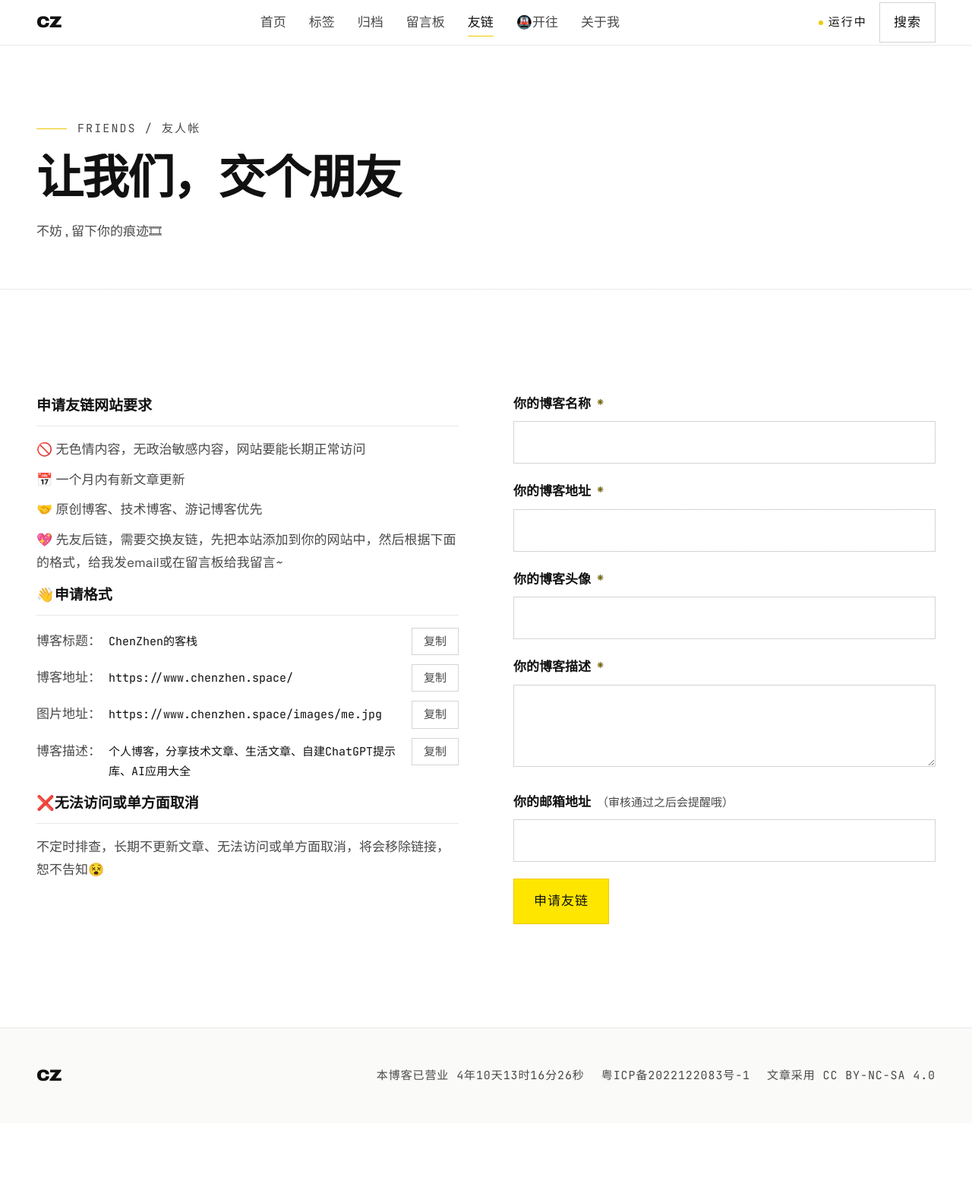
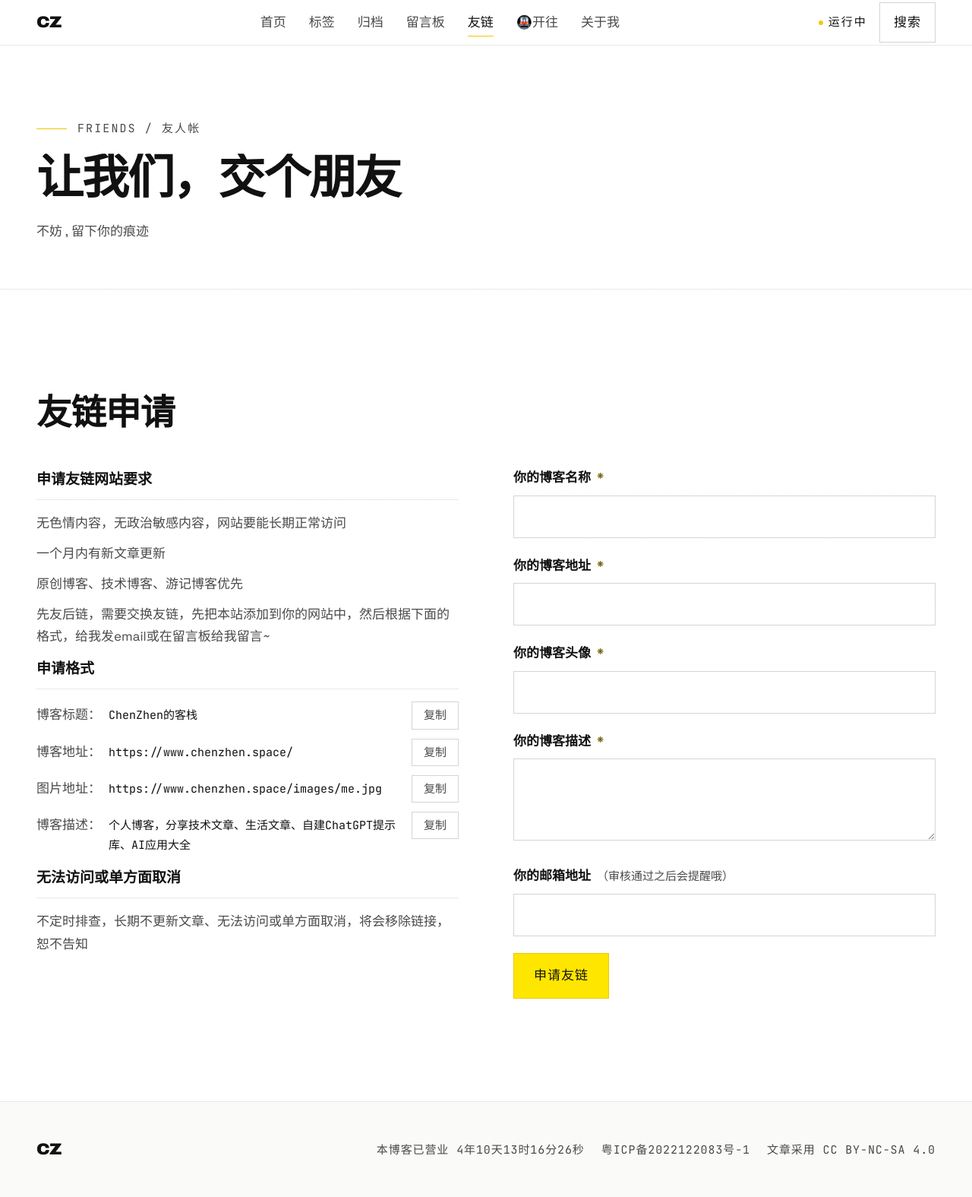
Before and after one commit to chenzhen7/cz-blog, a Spring app: page /friends in a window 1280 px wide. Shown: the whole page at 76% size. Before the commit the page ends 1423 px from the top, so only its background shows below. Run offline with Thymeleaf, Linux system fonts and the light colour scheme; the template is opened without the code that fills it, so the values that code supplies are empty; database files in the repository are not loaded; some web fonts are replaced.

Commit message:
style(friends): 星图排到申请表单之上，申请区补「友链申请」标题，去掉页面 emoji
- 友链网络整节移到前面：先让访客看见「这里已经有哪些朋友」，再谈「怎么加入」。
  星图不再是 .flush（它现在紧跟页头，要用完整的上边距）；
  申请节改成 .flush，且只在 friendlinks 非空时才加 —— 友链一条都没有时
  星图整节不渲染，那一节就是页头下面的第一节，去掉上边距会把标题贴到页头线上。
- 申请区补 <h2 class="sec-title">友链申请</h2>，与「友情链接」共用 .sec-head。
- 去掉页面正文里的 emoji（🎞 🚫 📅 🤝 💖 👋 ❌ 😵）：这套视觉是纸墨 + 单一信号黄，
  彩色 emoji 是配色表之外的颜色。导航的 🚇开往 属于既有信息架构，不动。

Co-Authored-By: Claude <noreply@anthropic.com>

```diff
--- a/src/main/resources/static/css/site.css
+++ b/src/main/resources/static/css/site.css
@@ -1032,7 +1032,7 @@ button { font: inherit; }
    19. 友链页
    ========================================================================== */
 
-/* 上半：左边申请要求与格式，右边申请表单。窄屏堆叠 */
+/* 友链申请（排在星图**之后**，先看朋友再谈加入）：左边申请要求与格式，右边申请表单。窄屏堆叠 */
 .fr-apply { display: grid; grid-template-columns: minmax(0, 1fr); gap: 56px; }
 @media (min-width: 1024px) { .fr-apply { grid-template-columns: minmax(0, 1fr) minmax(0, 1fr); gap: 72px; } }
 
--- a/src/main/resources/templates/friends.html
+++ b/src/main/resources/templates/friends.html
@@ -31,89 +31,15 @@
                 <span class="mono">Friends / 友人帐</span>
             </div>
             <h1 class="page-title wipe-in">让我们，交个朋友</h1>
-            <p class="page-lead rise">不妨 , 留下你的痕迹🎞</p>
+            <p class="page-lead rise">不妨 , 留下你的痕迹</p>
         </div>
     </header>
 
-    <section class="section">
-        <div class="wrap">
-            <div class="fr-apply rise">
-
-                <!--/* 左栏：申请要求 + 申请格式。文案与改版前逐字一致。 */-->
-                <div class="fr-rules">
-                    <h3>申请友链网站要求</h3>
-                    <p>🚫 无色情内容，无政治敏感内容，网站要能长期正常访问</p>
-                    <p>📅 一个月内有新文章更新</p>
-                    <p>🤝 原创博客、技术博客、游记博客优先</p>
-                    <p>💖 先友后链，需要交换友链，先把本站添加到你的网站中，然后根据下面的格式，给我发email或在留言板给我留言~</p>
-
-                    <h3>👋申请格式</h3>
-                    <!--/* 这四行的 id（blogTitle / blogAddress / blogPicture / blogDescription）
-                           是下面复制脚本的取值锚点，不能改名。
-                           原来复制图标是内联 onclick + SVG，这里换成带 data-copy 的 <button>，
-                           好处是不用把 JS 写进属性、键盘也能聚焦到。 */-->
-                    <div class="fr-copy-row">
-                        <span class="k">博客标题：</span>
-                        <span class="v" id="blogTitle">ChenZhen的客栈</span>
-                        <button type="button" class="fr-copy" data-copy="blogTitle">复制</button>
-                    </div>
-                    <div class="fr-copy-row">
-                        <span class="k">博客地址：</span>
-                        <span class="v" id="blogAddress">https://www.chenzhen.space/</span>
-                        <button type="button" class="fr-copy" data-copy="blogAddress">复制</button>
-                    </div>
-                    <div class="fr-copy-row">
-                        <span class="k">图片地址：</span>
-                        <span class="v" id="blogPicture">https://www.chenzhen.space/images/me.jpg</span>
-                        <button type="button" class="fr-copy" data-copy="blogPicture">复制</button>
-                    </div>
-                    <div class="fr-copy-row">
-                        <span class="k">博客描述：</span>
-                        <span class="v" id="blogDescription">个人博客，分享技术文章、生活文章、自建ChatGPT提示库、AI应用大全</span>
-                        <button type="button" class="fr-copy" data-copy="blogDescription">复制</button>
-                    </div>
-
-                    <h3>❌无法访问或单方面取消</h3>
-                    <p>不定时排查，长期不更新文章、无法访问或单方面取消，将会移除链接，恕不告知😵</p>
-                </div>
-
-                <!--/* 右栏：申请表单。
-                       五个 name（blogName / blogAddress / pictureAddress / blogDescription / email）
-                       是后端 Friend 实体的绑定契约，一个字都不能改。
-                       注意这里不是 <form>，提交靠下面脚本发 fetch —— 与改版前一致（原来是 $.ajax）。
-                       button 上不再写 onclick，事件在脚本里绑。 */-->
-                <div class="fr-form">
-                    <div class="form-field">
-                        <label for="f-blogName">你的博客名称<span class="req" aria-hidden="true">*</span></label>
-                        <input id="f-blogName" name="blogName" type="text" class="form-input">
-                    </div>
-                    <div class="form-field">
-                        <label for="f-blogAddress">你的博客地址<span class="req" aria-hidden="true">*</span></label>
-                        <input id="f-blogAddress" name="blogAddress" type="text" class="form-input">
-                    </div>
-                    <div class="form-field">
-                        <label for="f-pictureAddress">你的博客头像<span class="req" aria-hidden="true">*</span></label>
-                        <input id="f-pictureAddress" name="pictureAddress" type="text" class="form-input">
-                    </div>
-                    <div class="form-field">
-                        <label for="f-blogDescription">你的博客描述<span class="req" aria-hidden="true">*</span></label>
-                        <textarea id="f-blogDescription" name="blogDescription" class="form-textarea"></textarea>
-                    </div>
-                    <div class="form-field">
-                        <label for="f-email">你的邮箱地址<span class="hint">（审核通过之后会提醒哦）</span></label>
-                        <input id="f-email" name="email" type="email" class="form-input">
-                    </div>
-
-                    <button type="button" class="btn-primary magnet" id="applyBtn">申请友链</button>
-                </div>
-
-            </div>
-        </div>
-    </section>
-
     <!--/* 友链网络。netStatus 是 Friend.NetStatus 的四值枚举：0 良好 / 1 一般 / 2 异常 / 3 超时。
-           四值 + 枚举之外的坏值都必须在页面上可辨 —— 原模板对坏值什么都不画，那是静默回退。 */-->
-    <section class="section flush" th:if="${not #lists.isEmpty(friendlinks)}">
+           四值 + 枚举之外的坏值都必须在页面上可辨 —— 原模板对坏值什么都不画，那是静默回退。
+           这一节排在申请表单**前面**：先让访客看见「这里已经有哪些朋友」，再谈「怎么加入」，
+           顺序本身就是一次说服。 */-->
+    <section class="section" th:if="${not #lists.isEmpty(friendlinks)}">
         <div class="wrap">
             <div class="sec-head">
                 <h2 class="sec-title">友情链接</h2>
@@ -219,6 +145,91 @@
                    内容由页尾脚本填；没选中时显示一句提示，不留空白条。 */-->
             <div class="fr-detail" id="frDetail">
                 <span class="fr-detail-hint">指针停到任意据点上，这里显示它的详情。</span>
+            </div>
+        </div>
+    </section>
+
+    <!--/* 友链申请。左栏申请要求与格式，右栏申请表单，窄屏堆叠。
+           .flush 表示「接着上一节」，只在上面真的有星图时才加 ——
+           友链一条都没有（friendlinks 为空）时星图整节不渲染，这一节就直接跟在页头下面，
+           再去掉上边距会把标题贴到页头那条 1px 线上。 */-->
+    <section class="section" th:classappend="${not #lists.isEmpty(friendlinks)} ? 'flush' : ''">
+        <div class="wrap">
+            <div class="sec-head">
+                <h2 class="sec-title">友链申请</h2>
+            </div>
+
+            <div class="fr-apply rise">
+
+                <!--/* 左栏：申请要求 + 申请格式。文案与改版前逐字一致，只去掉了行首的 emoji
+                       （这套视觉是纸墨 + 单一信号黄，彩色 emoji 是配色表之外的第四种颜色）。 */-->
+                <div class="fr-rules">
+                    <h3>申请友链网站要求</h3>
+                    <p>无色情内容，无政治敏感内容，网站要能长期正常访问</p>
+                    <p>一个月内有新文章更新</p>
+                    <p>原创博客、技术博客、游记博客优先</p>
+                    <p>先友后链，需要交换友链，先把本站添加到你的网站中，然后根据下面的格式，给我发email或在留言板给我留言~</p>
+
+                    <h3>申请格式</h3>
+                    <!--/* 这四行的 id（blogTitle / blogAddress / blogPicture / blogDescription）
+                           是下面复制脚本的取值锚点，不能改名。
+                           原来复制图标是内联 onclick + SVG，这里换成带 data-copy 的 <button>，
+                           好处是不用把 JS 写进属性、键盘也能聚焦到。 */-->
+                    <div class="fr-copy-row">
+                        <span class="k">博客标题：</span>
+                        <span class="v" id="blogTitle">ChenZhen的客栈</span>
+                        <button type="button" class="fr-copy" data-copy="blogTitle">复制</button>
+                    </div>
+                    <div class="fr-copy-row">
+                        <span class="k">博客地址：</span>
+                        <span class="v" id="blogAddress">https://www.chenzhen.space/</span>
+                        <button type="button" class="fr-copy" data-copy="blogAddress">复制</button>
+                    </div>
+                    <div class="fr-copy-row">
+                        <span class="k">图片地址：</span>
+                        <span class="v" id="blogPicture">https://www.chenzhen.space/images/me.jpg</span>
+                        <button type="button" class="fr-copy" data-copy="blogPicture">复制</button>
+                    </div>
+                    <div class="fr-copy-row">
+                        <span class="k">博客描述：</span>
+                        <span class="v" id="blogDescription">个人博客，分享技术文章、生活文章、自建ChatGPT提示库、AI应用大全</span>
+                        <button type="button" class="fr-copy" data-copy="blogDescription">复制</button>
+                    </div>
+
+                    <h3>无法访问或单方面取消</h3>
+                    <p>不定时排查，长期不更新文章、无法访问或单方面取消，将会移除链接，恕不告知</p>
+                </div>
+
+                <!--/* 右栏：申请表单。
+                       五个 name（blogName / blogAddress / pictureAddress / blogDescription / email）
+                       是后端 Friend 实体的绑定契约，一个字都不能改。
+                       注意这里不是 <form>，提交靠下面脚本发 fetch —— 与改版前一致（原来是 $.ajax）。
+                       button 上不再写 onclick，事件在脚本里绑。 */-->
+                <div class="fr-form">
+                    <div class="form-field">
+                        <label for="f-blogName">你的博客名称<span class="req" aria-hidden="true">*</span></label>
+                        <input id="f-blogName" name="blogName" type="text" class="form-input">
+                    </div>
+                    <div class="form-field">
+                        <label for="f-blogAddress">你的博客地址<span class="req" aria-hidden="true">*</span></label>
+                        <input id="f-blogAddress" name="blogAddress" type="text" class="form-input">
+                    </div>
+                    <div class="form-field">
+                        <label for="f-pictureAddress">你的博客头像<span class="req" aria-hidden="true">*</span></label>
+                        <input id="f-pictureAddress" name="pictureAddress" type="text" class="form-input">
+                    </div>
+                    <div class="form-field">
+                        <label for="f-blogDescription">你的博客描述<span class="req" aria-hidden="true">*</span></label>
+                        <textarea id="f-blogDescription" name="blogDescription" class="form-textarea"></textarea>
+                    </div>
+                    <div class="form-field">
+                        <label for="f-email">你的邮箱地址<span class="hint">（审核通过之后会提醒哦）</span></label>
+                        <input id="f-email" name="email" type="email" class="form-input">
+                    </div>
+
+                    <button type="button" class="btn-primary magnet" id="applyBtn">申请友链</button>
+                </div>
+
             </div>
         </div>
     </section>
```
